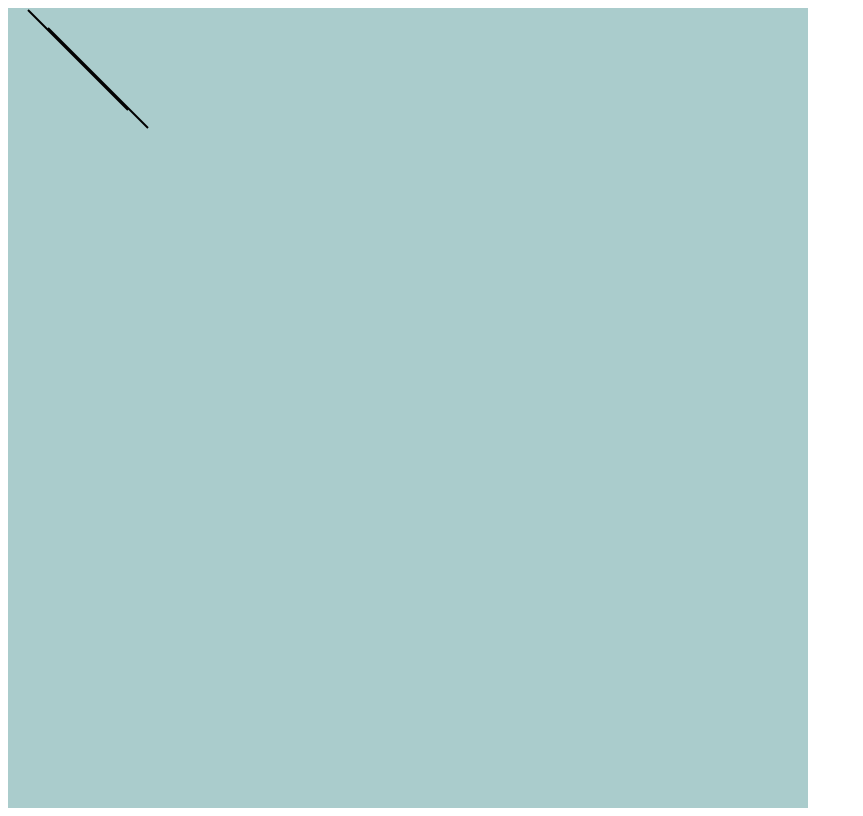
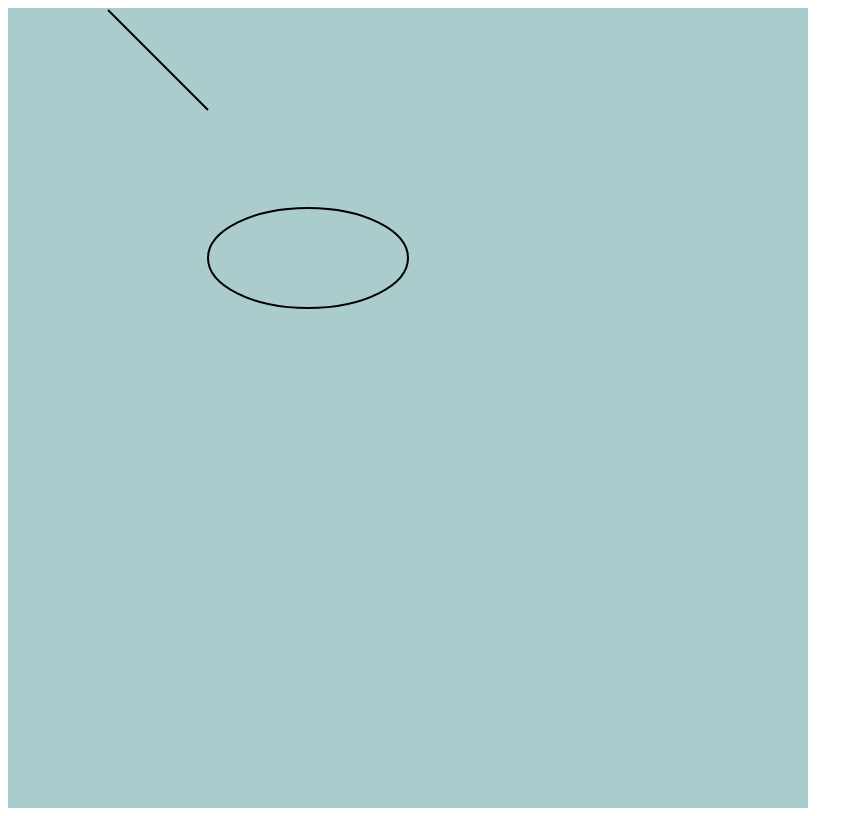
Before and after one commit to lanstat/loiraDesigner, a plain HTML site: page tests/index.html in a window 1280 px wide. Shown: the whole page, without its empty margins (0-863 px from the left). Drawn offline with Linux system fonts and the light colour scheme.

Commit message:
Agregado base para diagramas de caso de uso

```diff
--- a/core/canvas.js
+++ b/core/canvas.js
@@ -1,18 +1,18 @@
-var drawable = {};
+var Loira = {};
 
 /**
  * Clase que prepara el canvas para su uso
  *
  * @class Canvas
  */
-drawable.Canvas = function(canvasId){
+Loira.Canvas = function(canvasId){
 	this.items = [];
 	this._canvas = document.getElementById(canvasId);
 	this._callbacks = {};
 	this.initialize();
 }
 
-drawable.Canvas.prototype = {
+Loira.Canvas.prototype = {
 	_selected: null,
 	_tmp: {},
 	renderAll: function(){
@@ -58,10 +58,19 @@ drawable.Canvas.prototype = {
 		});
 	},
 	on: function(evt, callback){
-		if (typeof this._callbacks[evt] === 'undefined'){
-			this._callbacks[evt] = [];
+		if(typeof evt === 'string'){
+			if (typeof this._callbacks[evt] === 'undefined'){
+				this._callbacks[evt] = [];
+			}
+			this._callbacks[evt].push(callback);
+		}else if(typeof evt === 'object'){
+			for (var name in evt){
+				if (typeof this._callbacks[name] === 'undefined'){
+					this._callbacks[name] = [];
+				}
+				this._callbacks[name].push(evt[name]);
+			}
 		}
-		this._callbacks[evt].push(callback);
 	},
 	bind: function(){
 		var _this = this;
--- a/core/objects.js
+++ b/core/objects.js
@@ -3,9 +3,13 @@
  *
  * @class Object
  */
-drawable.Object = {
+Loira.Object = {
 	initialize: function(options){
-		this._uid = drawable.util.createRandom(8);
+		this._uid = Loira.util.createRandom(8);
+
+		if(typeof options === 'undefined'){
+			options = {};
+		}
 		this.x = 'x' in options ? options.x : 0;
 		this.y = 'y' in options ? options.y : 0;
 		this.width = 'width' in options ? options.width : 0;
@@ -13,7 +17,7 @@ drawable.Object = {
 	},
 	callSuper: function(funcName){
 		var args = [].splice.call(arguments, 0);
-		funcName = 'spr_'+ funcName;
+		funcName = '$'+ funcName;
 
 		args = args.length > 1? args.splice(1, args.length): [];
 
@@ -25,7 +29,9 @@ drawable.Object = {
 	}
 }
 
-var Relation = drawable.util.createClass(drawable.Object, {
+var Common = {};
+
+Common.Relation = Loira.util.createClass(Loira.Object, {
 	initialize : function(options){
 		this.callSuper('initialize', options);
 		this.width = 100;
--- a/core/utils.js
+++ b/core/utils.js
@@ -1,20 +1,28 @@
-drawable.util = {
-	createClass: function(base, child){
-		return function(options){
+Loira.util = {
+	createClass: function(base, child, isAbstract){
+		var obj = {};
 		for (var i in child) {
 			if (child.hasOwnProperty(i)) {
-					this[i] = child[i];
+				obj[i] = child[i];
 			}
 		}
 		for (var i in base) {
 			if (base.hasOwnProperty(i)) {
-					if (this.hasOwnProperty(i)){
-						this['spr_'+i] = base[i];
+				if (obj.hasOwnProperty(i)){
+					obj['$'+i] = base[i];
 				}else{
-						this[i] = base[i];
+					obj[i] = base[i];
 				}
 			}
 		}
+		if(isAbstract){
+			return obj;
+		}
+		return function(options){
+			for (var i in obj) {
+				this[i] = obj[i];
+			}
+
 			this.initialize(options);
 		}
 	},
--- /dev/null
+++ b/plugins/usecase.js
@@ -0,0 +1,37 @@
+/**
+ * Caso de uso
+ *
+ * @namespace
+ */
+var UseCase = {};
+
+/**
+ * Crea un nuevo Objeto de Caso de uso
+ *
+ * @class
+ * @memberof UseCase
+ */
+UseCase.UseCase = Loira.util.createClass(Loira.Object, {
+	initialize : function(options){
+		this.callSuper('initialize', options);
+		this.width = 200;
+		this.height = 100;
+	},
+	_render: function(ctx) {
+		var kappa = .5522848,
+		    ox = (this.width / 2) * kappa,
+		    oy = (this.height / 2) * kappa,
+		    xe = this.x + this.width,
+		    ye = this.y + this.height,
+		    xm = this.x + this.width / 2,
+		    ym = this.y + this.height / 2;
+
+		ctx.beginPath();
+		ctx.moveTo(this.x, ym);
+		ctx.bezierCurveTo(this.x, ym - oy, xm - ox, this.y, xm, this.y);
+		ctx.bezierCurveTo(xm + ox, this.y, xe, ym - oy, xe, ym);
+		ctx.bezierCurveTo(xe, ym + oy, xm + ox, ye, xm, ye);
+		ctx.bezierCurveTo(xm - ox, ye, this.x, ym + oy, this.x, ym);
+		ctx.stroke();
+	}
+});
--- a/tests/index.html
+++ b/tests/index.html
@@ -7,23 +7,23 @@
 		<script type="text/javascript" src="../core/events.js"></script>
 		<script type="text/javascript" src="../core/utils.js"></script>
 		<script type="text/javascript" src="../core/objects.js"></script>
+		<script type="text/javascript" src="../plugins/usecase.js"></script>
 		<script>
-			var canvas = new drawable.Canvas('_canvas');
+			var canvas = new Loira.Canvas('_canvas');
 
-			var r1 = new Relation({x:20,y:2});
-			var r2 = new Relation({x:40,y:20});
+			var r1 = new Common.Relation({x:100,y:2});
+			var r2 = new UseCase.UseCase({x:200,y:200});
 
 			canvas.add(r1, r2);
 			canvas.renderAll();
 
-			canvas.on('object:selected', function(evt){
-				console.log(evt);
-			});
-			canvas.on('object:dragging', function(evt){
-				console.log(evt);
-			});
-			canvas.on('mouse:down', function(evt){
-				console.log(evt);
+			canvas.on({
+				'object:selected': function(evt){
+					console.log(evt);
+				},
+				'mouse:down': function(evt){
+					console.log(evt);
+				}
 			});
 		</script>
 	</body>
```
Lines whose indentation alone changed are shown as unchanged.
